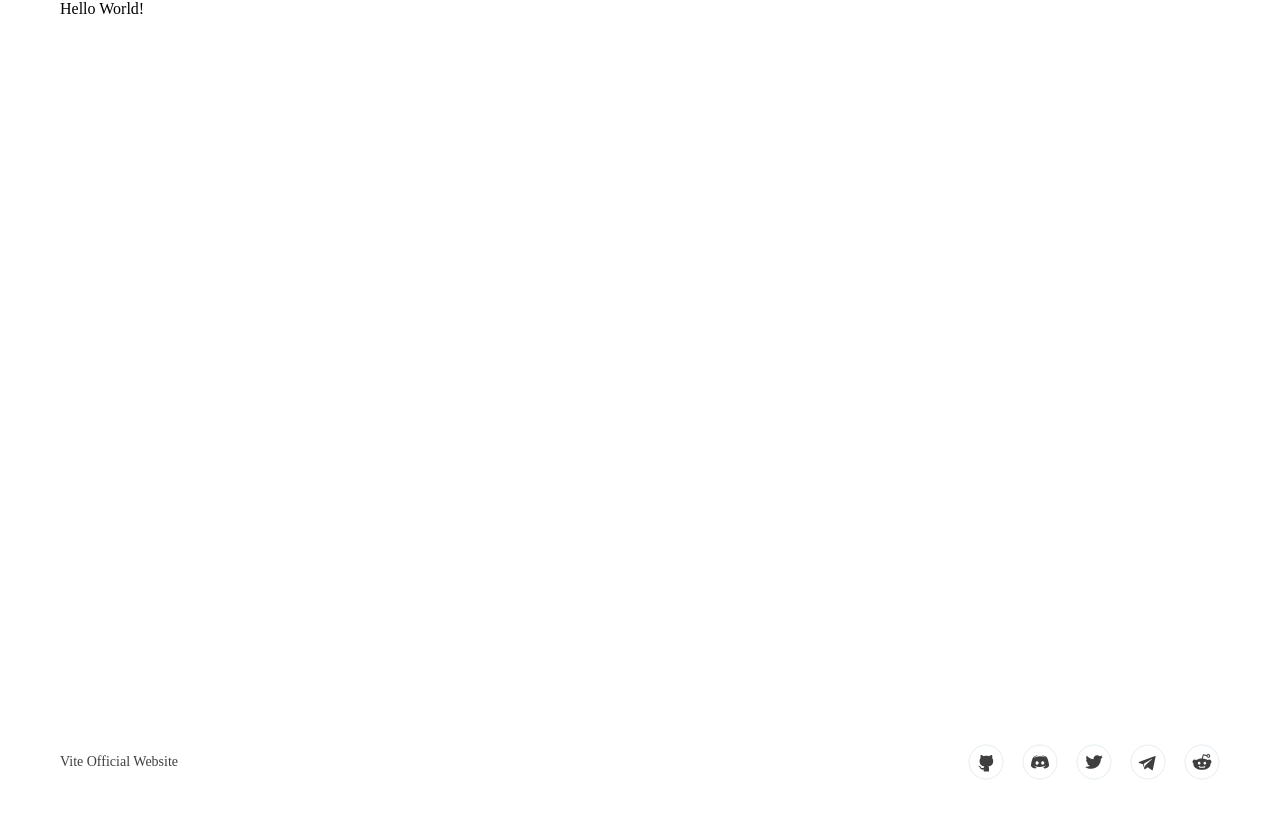
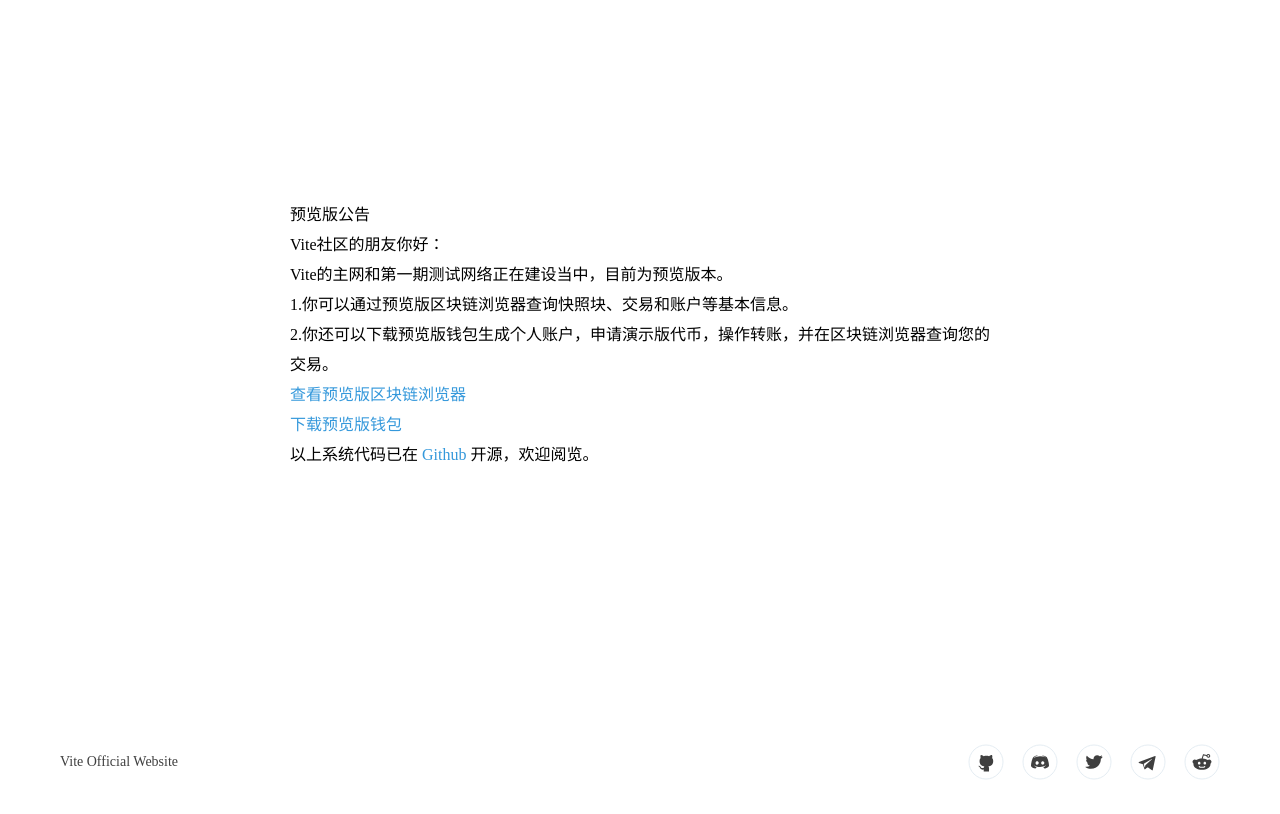
Before and after one commit to csfl/net-notice, a Nuxt app: page / in a window 1280 px wide. Built offline with nearby package versions, Linux system fonts and the light colour scheme.

Commit message:
add content

```diff
--- a/layouts/default.vue
+++ b/layouts/default.vue
@@ -30,6 +30,7 @@
   top: 0;
   bottom: 0;
   right: 0;
+  width: 100%;
 }
 .content-wrapper {
   width: 1160px;
--- a/pages/index.vue
+++ b/pages/index.vue
@@ -1,6 +1,26 @@
 <template>
   <div class="page-home">
-    Hello World!
+    <div class="page-content">
+      <div class="title">预览版公告</div>
+      <div class="context">
+        <div>Vite社区的朋友你好：</div>
+        <div>Vite的主网和第一期测试网络正在建设当中，目前为预览版本。</div>
+        <div>1.你可以通过预览版区块链浏览器查询快照块、交易和账户等基本信息。</div>
+        <div>2.你还可以下载预览版钱包生成个人账户，申请演示版代币，操作转账，并在区块链浏览器查询您的交易。</div>
+      </div>
+      <div>
+        <a href="https://test.vite.net" target="_blank">查看预览版区块链浏览器</a>
+      </div>
+      <div>
+        <a>下载预览版钱包</a>
+      </div>
+      <div>
+        以上系统代码已在
+        <a href="https://github.com/vitelabs" target="_blank">Github</a>
+        开源，欢迎阅览。
+      </div>
+    </div>
+
   </div>
 </template>
 
@@ -17,5 +37,19 @@
 </script>
 
 <style lang="scss" rel="stylesheet/scss" scoped>
-
+a {
+  text-decoration: none;
+  color: #3498db;
+}
+.page-home {
+  .page-content {
+    height: 400px;
+    width: 700px;
+    position: absolute;
+    top: 50%;
+    left: 50%;
+    margin: -200px 0 0 -350px;
+    line-height: 30px;
+  }
+}
 </style>
```
